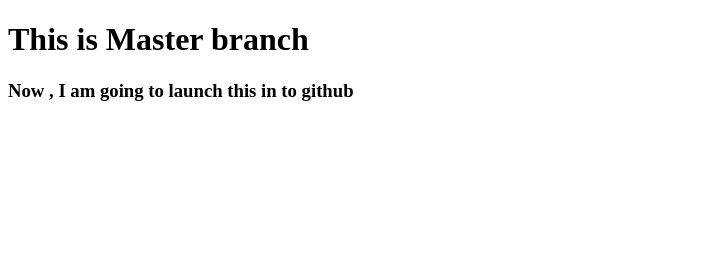
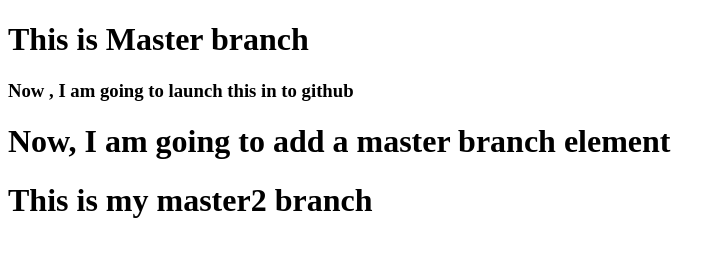
Before and after one commit to Hasnathasan/Practice-3, a plain HTML site: page index.html in a window 1280 px wide. Shown: the whole page, without its empty margins (0-726 px from the left). Drawn offline with Linux system fonts and the light colour scheme.

Commit message:
second commit

```diff
--- a/index.html
+++ b/index.html
@@ -9,5 +9,8 @@
 <body>
     <h1> This is Master branch </h1>
     <h3>Now , I am going to launch this in to github</h3>
+    <h1>Now, I am going to add a master branch element</h1
+    <br>
+    <h1>This is my master2 branch</h1>
 </body>
 </html>
```
